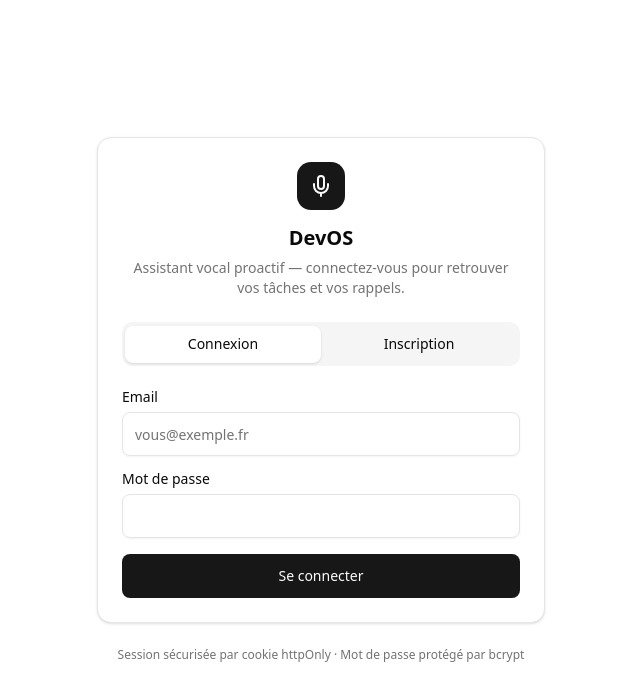
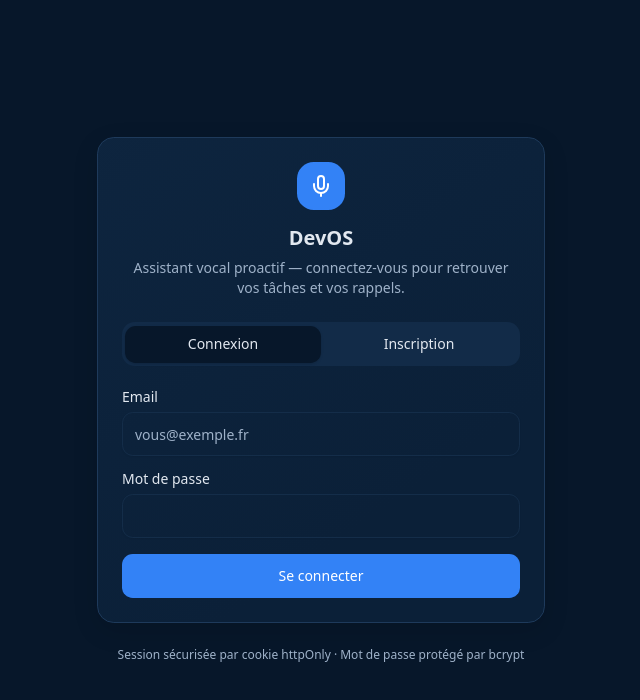
Before and after one commit to akoun-dev/devos, a Next.js app: page / in a window 1280 px wide. Shown: the top 700 px of the page, without its empty margins (319-959 px from the left). Built offline with nearby package versions, Linux system fonts and the light colour scheme; no server answers.

Commit message:
feat(ui): apply DevOS navy and electric blue design system

```diff
--- a/src/app/globals.css
+++ b/src/app/globals.css
@@ -3,6 +3,11 @@
 
 @custom-variant dark (&:is(.dark *));
 
+/*
+ * DevOS visual system — palette selected from the approved redesign.
+ * Primary #3382F6 · secondary #6366F1 · success #10B981
+ * warning #F59E0B · error #EF4444 · background #07172A
+ */
 @theme inline {
   --color-background: var(--background);
   --color-foreground: var(--foreground);
@@ -44,84 +49,99 @@
 }
 
 :root {
-  --radius: 0.625rem;
-  --background: oklch(1 0 0);
-  --foreground: oklch(0.145 0 0);
-  --card: oklch(1 0 0);
-  --card-foreground: oklch(0.145 0 0);
-  --popover: oklch(1 0 0);
-  --popover-foreground: oklch(0.145 0 0);
-  --primary: oklch(0.205 0 0);
-  --primary-foreground: oklch(0.985 0 0);
-  --secondary: oklch(0.97 0 0);
-  --secondary-foreground: oklch(0.205 0 0);
-  --muted: oklch(0.97 0 0);
-  --muted-foreground: oklch(0.556 0 0);
-  --accent: oklch(0.97 0 0);
-  --accent-foreground: oklch(0.205 0 0);
-  --destructive: oklch(0.577 0.245 27.325);
-  --border: oklch(0.922 0 0);
-  --input: oklch(0.922 0 0);
-  --ring: oklch(0.708 0 0);
-  --chart-1: oklch(0.646 0.222 41.116);
-  --chart-2: oklch(0.6 0.118 184.704);
-  --chart-3: oklch(0.398 0.07 227.392);
-  --chart-4: oklch(0.828 0.189 84.429);
-  --chart-5: oklch(0.769 0.188 70.08);
-  --sidebar: oklch(0.985 0 0);
-  --sidebar-foreground: oklch(0.145 0 0);
-  --sidebar-primary: oklch(0.205 0 0);
-  --sidebar-primary-foreground: oklch(0.985 0 0);
-  --sidebar-accent: oklch(0.97 0 0);
-  --sidebar-accent-foreground: oklch(0.205 0 0);
-  --sidebar-border: oklch(0.922 0 0);
-  --sidebar-ring: oklch(0.708 0 0);
+  color-scheme: dark;
+  --radius: 0.8rem;
+  --background: #07172a;
+  --foreground: #e2e8f0;
+  --card: #0b2038;
+  --card-foreground: #e2e8f0;
+  --popover: #0b2038;
+  --popover-foreground: #e2e8f0;
+  --primary: #3382f6;
+  --primary-foreground: #ffffff;
+  --secondary: #6366f1;
+  --secondary-foreground: #ffffff;
+  --muted: #122b48;
+  --muted-foreground: #9fb2c9;
+  --accent: #153454;
+  --accent-foreground: #eaf2ff;
+  --destructive: #ef4444;
+  --border: #1e3a5b;
+  --input: #142d49;
+  --ring: #3382f6;
+  --chart-1: #3382f6;
+  --chart-2: #10b981;
+  --chart-3: #6366f1;
+  --chart-4: #f59e0b;
+  --chart-5: #ef4444;
+  --sidebar: #061326;
+  --sidebar-foreground: #dbe7f5;
+  --sidebar-primary: #3382f6;
+  --sidebar-primary-foreground: #ffffff;
+  --sidebar-accent: #102c4d;
+  --sidebar-accent-foreground: #ffffff;
+  --sidebar-border: #142b46;
+  --sidebar-ring: #3382f6;
 }
 
 .dark {
-  --background: oklch(0.145 0 0);
-  --foreground: oklch(0.985 0 0);
-  --card: oklch(0.205 0 0);
-  --card-foreground: oklch(0.985 0 0);
-  --popover: oklch(0.205 0 0);
-  --popover-foreground: oklch(0.985 0 0);
-  --primary: oklch(0.922 0 0);
-  --primary-foreground: oklch(0.205 0 0);
-  --secondary: oklch(0.269 0 0);
-  --secondary-foreground: oklch(0.985 0 0);
-  --muted: oklch(0.269 0 0);
-  --muted-foreground: oklch(0.708 0 0);
-  --accent: oklch(0.269 0 0);
-  --accent-foreground: oklch(0.985 0 0);
-  --destructive: oklch(0.704 0.191 22.216);
-  --border: oklch(1 0 0 / 10%);
-  --input: oklch(1 0 0 / 15%);
-  --ring: oklch(0.556 0 0);
-  --chart-1: oklch(0.488 0.243 264.376);
-  --chart-2: oklch(0.696 0.17 162.48);
-  --chart-3: oklch(0.769 0.188 70.08);
-  --chart-4: oklch(0.627 0.265 303.9);
-  --chart-5: oklch(0.645 0.246 16.439);
-  --sidebar: oklch(0.205 0 0);
-  --sidebar-foreground: oklch(0.985 0 0);
-  --sidebar-primary: oklch(0.488 0.243 264.376);
-  --sidebar-primary-foreground: oklch(0.985 0 0);
-  --sidebar-accent: oklch(0.269 0 0);
-  --sidebar-accent-foreground: oklch(0.985 0 0);
-  --sidebar-border: oklch(1 0 0 / 10%);
-  --sidebar-ring: oklch(0.556 0 0);
+  color-scheme: dark;
+  --background: #07172a;
+  --foreground: #e2e8f0;
+  --card: #0b2038;
+  --card-foreground: #e2e8f0;
+  --popover: #0b2038;
+  --popover-foreground: #e2e8f0;
+  --primary: #3382f6;
+  --primary-foreground: #ffffff;
+  --secondary: #6366f1;
+  --secondary-foreground: #ffffff;
+  --muted: #122b48;
+  --muted-foreground: #9fb2c9;
+  --accent: #153454;
+  --accent-foreground: #eaf2ff;
+  --destructive: #ef4444;
+  --border: #1e3a5b;
+  --input: #142d49;
+  --ring: #3382f6;
+  --sidebar: #061326;
+  --sidebar-foreground: #dbe7f5;
+  --sidebar-primary: #3382f6;
+  --sidebar-primary-foreground: #ffffff;
+  --sidebar-accent: #102c4d;
+  --sidebar-accent-foreground: #ffffff;
+  --sidebar-border: #142b46;
+  --sidebar-ring: #3382f6;
 }
 
 @layer base {
   * {
     @apply border-border outline-ring/50;
   }
+  html {
+    min-height: 100%;
+    background: var(--background);
+  }
   body {
     @apply bg-background text-foreground;
+    background-image: radial-gradient(ellipse at 48% -18%, rgb(51 130 246 / 12%), transparent 55%);
+    min-height: 100dvh;
+  }
+  ::selection {
+    color: #fff;
+    background: rgb(51 130 246 / 55%);
+  }
+  button, input, textarea, select {
+    transition-property: color, background-color, border-color, box-shadow, opacity;
+    transition-duration: 160ms;
+  }
+  :focus-visible {
+    outline: 2px solid #3382f6;
+    outline-offset: 2px;
   }
 }
 
-/* DevOS — scrollbar discrète pour les listes défilantes (journal, tâches) */
+/* App shell: deep navy canvas, subtle dividers and persistent navigation. */
 .devos-scroll {
   scrollbar-width: thin;
   scrollbar-color: var(--border) transparent;
@@ -140,3 +160,38 @@
 .devos-scroll::-webkit-scrollbar-thumb:hover {
   background-color: var(--muted-foreground);
 }
+
+/* Reusable premium surface treatment for cards, dialogs and navigation. */
+[data-slot="card"] {
+  border-color: var(--border);
+  background-image: linear-gradient(145deg, rgb(17 43 72 / 42%), transparent 72%);
+  box-shadow: 0 8px 26px rgb(0 0 0 / 12%);
+}
+[data-slot="card"]:hover {
+  border-color: #294d74;
+}
+[data-slot="input"], [data-slot="textarea"], [data-slot="select-trigger"] {
+  border-color: #244361;
+  background-color: #0a1c31;
+}
+[data-slot="input"]:focus-visible, [data-slot="textarea"]:focus-visible,
+[data-slot="select-trigger"]:focus-visible {
+  border-color: var(--primary);
+  box-shadow: 0 0 0 3px rgb(51 130 246 / 15%);
+}
+[data-slot="tabs-list"] {
+  border: 1px solid var(--border);
+  background: #091a2e;
+}
+[data-slot="tabs-trigger"][data-state="active"] {
+  color: #fff;
+  background: var(--primary);
+  box-shadow: 0 3px 12px rgb(51 130 246 / 22%);
+}
+[data-slot="dialog-content"], [data-slot="sheet-content"] {
+  border-color: var(--border);
+  background-color: #091b30;
+}
+a {
+  text-underline-offset: 3px;
+}
```
